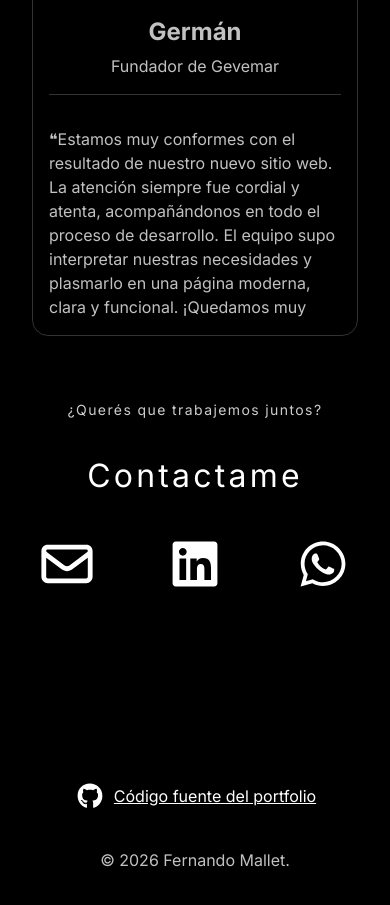
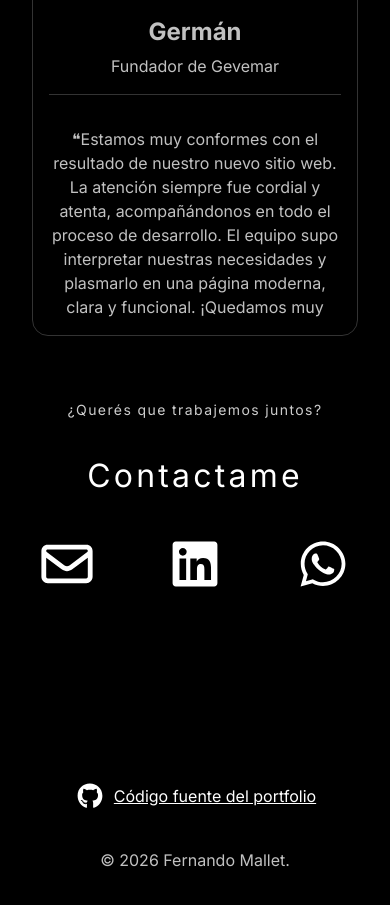
Before and after one commit to fnmallet/Portfolio, a React (Vite) app: page / in a window 390 px wide. Shown: the part 6880-7785 px from the top of the page. Built offline with nearby package versions, Linux system fonts and the light colour scheme.

Commit message:
fix: testimonials text align on mobile

```diff
--- a/src/components/TestimonialsCarousel.tsx
+++ b/src/components/TestimonialsCarousel.tsx
@@ -28,10 +28,10 @@ const TestimonialsCarousel = ({ testimonials, options }: TestimonialsCarouselPro
               <img src={testimonial.avatar} alt='' className='rounded-full w-16 h-16'/>
               <div className='flex flex-col text-center xl:text-left gap-1'>
                 <p className='font-bold text-gray text-[1.5rem]'>{testimonial.name}</p>
-                <p className=''>{testimonial.role}</p>
+                <p>{testimonial.role}</p>
               </div>
             </div>
-            <p className='grow h-42 overflow-y-auto scrollbar-thin scrollbar-track-gray-dark scrollbar-thumb-gray'>{testimonial.text}</p>
+            <p className='grow h-42 overflow-y-auto scrollbar-thin scrollbar-track-gray-dark scrollbar-thumb-gray text-center md:text-left'>{testimonial.text}</p>
           </article>
         </div>)}
       </div>
```
